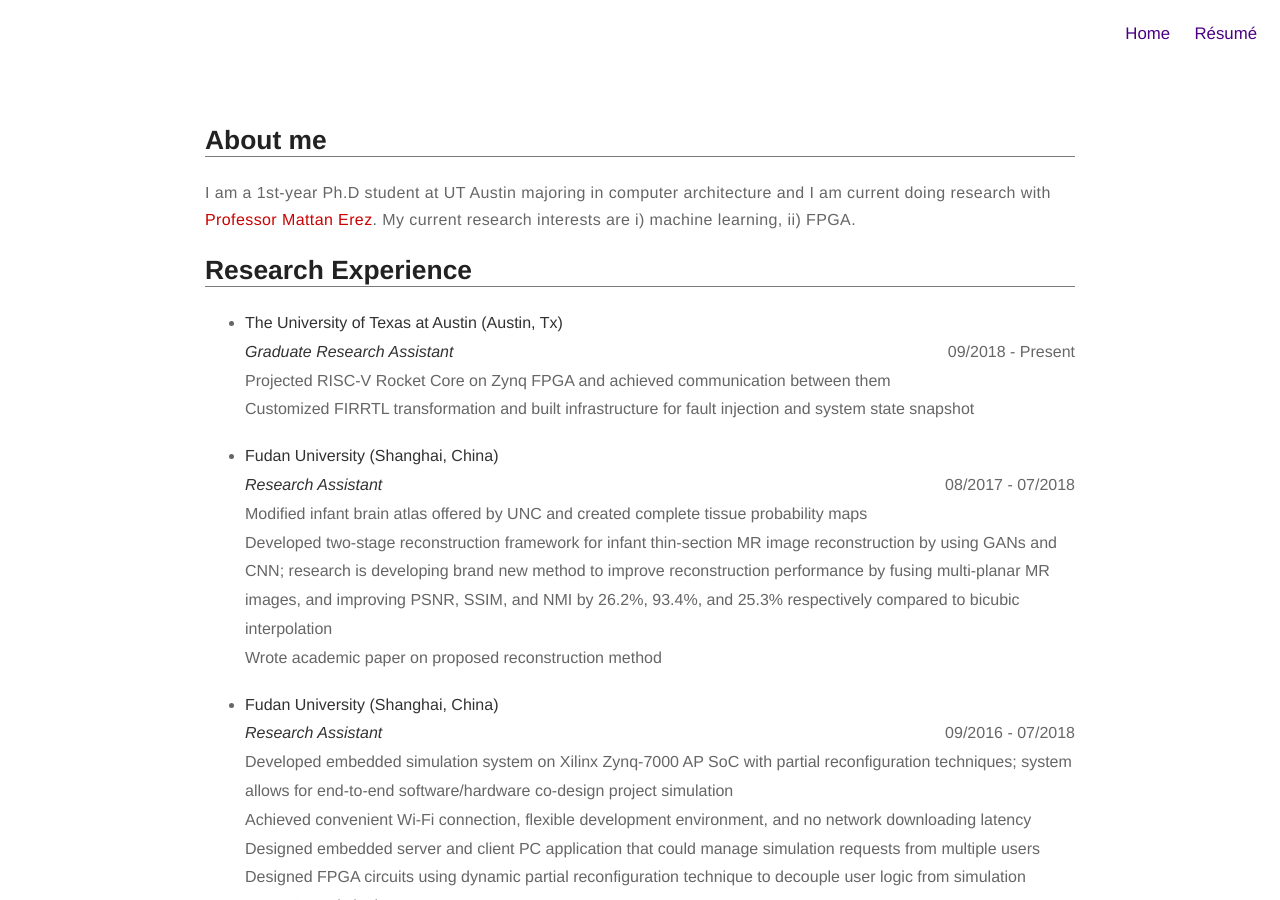
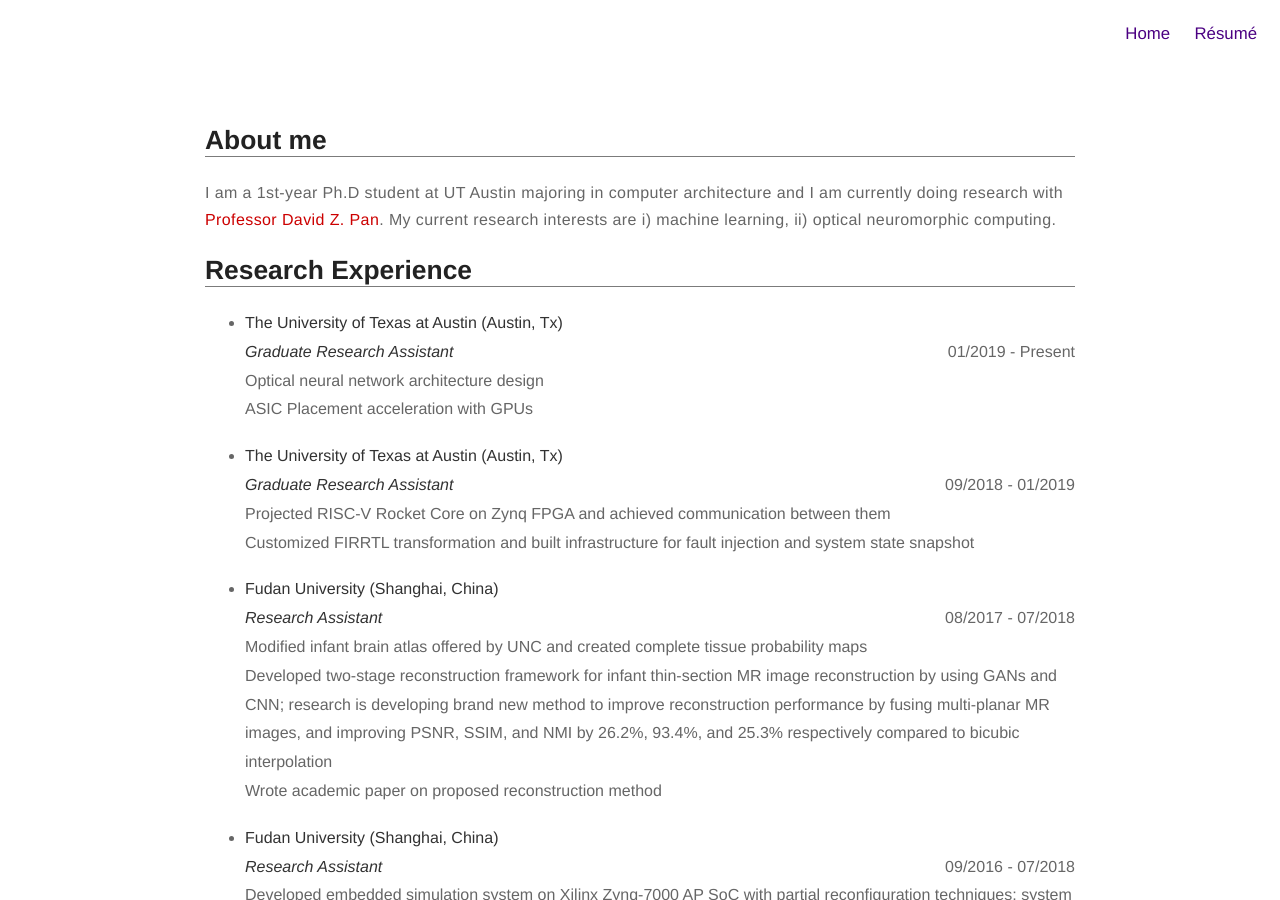
Before and after one commit to JeremieMelo/Resume, a Jekyll site: the page built from about.md, in a window 1280 px wide and 900 px high. Built offline with Jekyll 4.4.1, drawn with Linux system fonts in a browser that asks for light colours.

Commit message:
new research experience from 01/2019

```diff
--- a/about.md
+++ b/about.md
@@ -4,7 +4,7 @@ layout: page
 ---
 
 <h2>About me<hr></h2>
-<p>I am a 1st-year Ph.D student at UT Austin majoring in computer architecture and I am current doing research with <a href="https://lph.ece.utexas.edu/merez/MattanErez/MattanErez" style="text-decoration : none;color: #cc0000"> Professor Mattan Erez</a>. My current research interests are i) machine learning, ii) FPGA.
+<p>I am a 1st-year Ph.D student at UT Austin majoring in computer architecture and I am currently doing research with <a href="http://users.ece.utexas.edu/~dpan/" style="text-decoration : none;color: #cc0000"> Professor David Z. Pan</a>. My current research interests are i) machine learning, ii) optical neuromorphic computing.
 </p>
 
 
@@ -14,7 +14,16 @@ layout: page
     <b>The University of Texas at Austin (Austin, Tx)</b>
     <br>
     <div style="float: left"><b><i>Graduate Research Assistant</i></b></div>
-    <div style="float: right">09/2018 - Present</div>
+    <div style="float: right">01/2019 - Present</div>
+    <br>Optical neural network architecture design
+    <br>ASIC Placement acceleration with GPUs
+    </li><br>
+
+    <li>
+    <b>The University of Texas at Austin (Austin, Tx)</b>
+    <br>
+    <div style="float: left"><b><i>Graduate Research Assistant</i></b></div>
+    <div style="float: right">09/2018 - 01/2019</div>
     <br>Projected RISC-V Rocket Core on Zynq FPGA and achieved communication between them
     <br>Customized FIRRTL transformation and built infrastructure for fault injection and system state snapshot
     </li><br>
```
